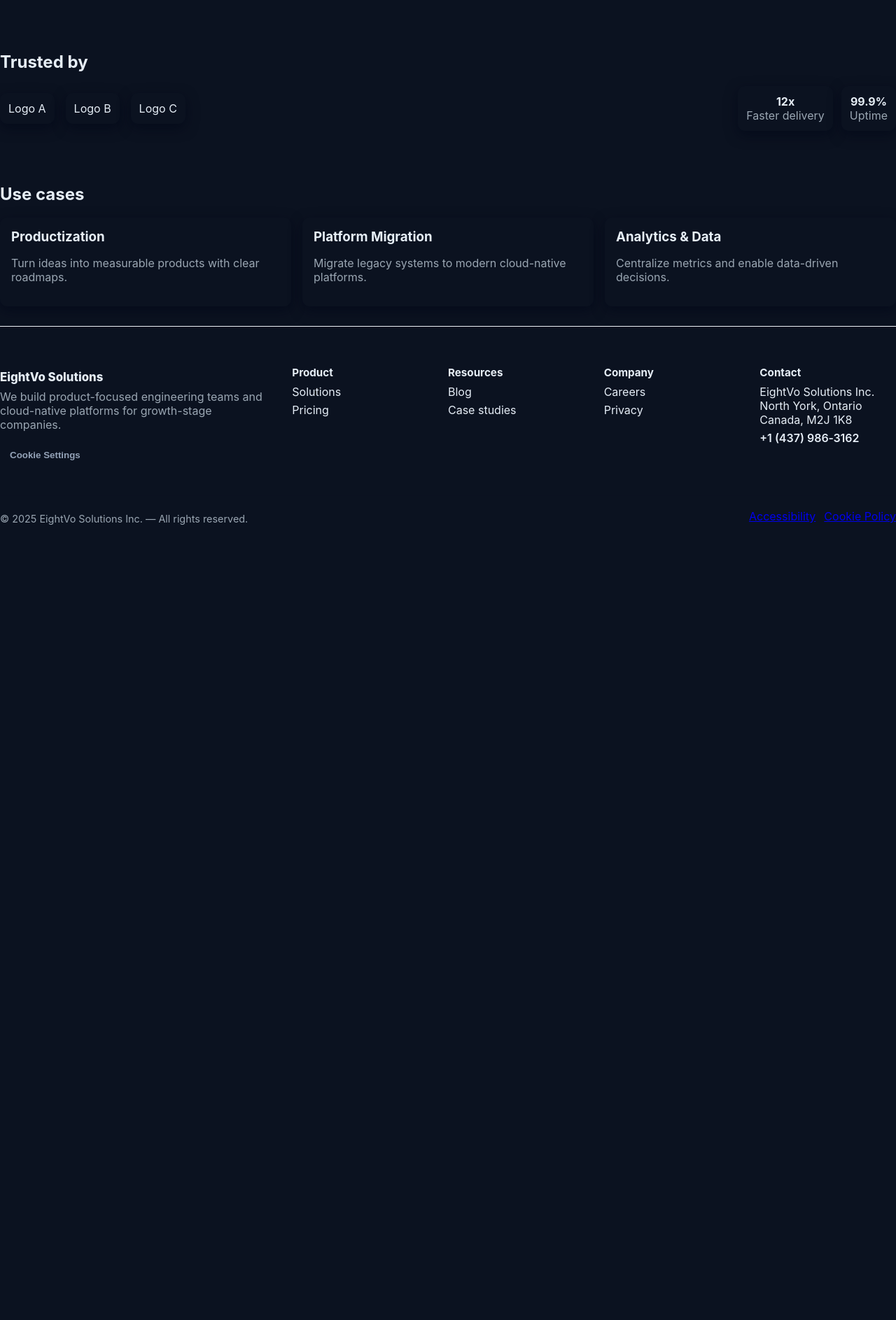
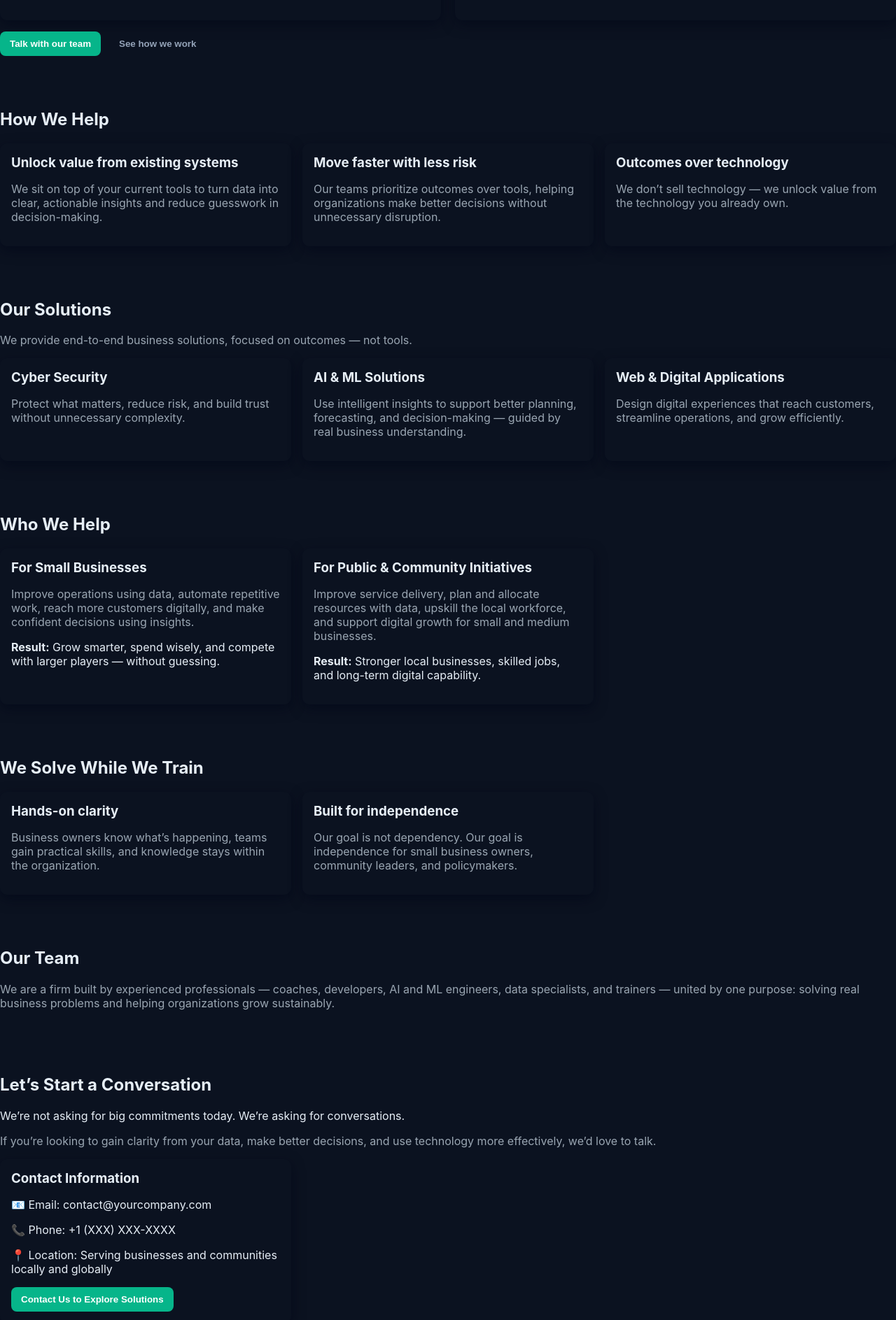
Before and after one commit to eightvosolutions-spec/EightVo-Solutions-Inc, a React (Vite) app: page / in a window 1280 px wide. Shown: the part 910-2797 px from the top of the page at 70% size. Before the commit the page ends 1700 px from the top, so only its background shows below. Built offline with nearby package versions, Linux system fonts and the light colour scheme.

Commit message:
Update home page messaging and service overview

```diff
--- a/src/pages/Home.jsx
+++ b/src/pages/Home.jsx
@@ -20,86 +20,138 @@ export default function Home(){
       <section className="hero">
         <div className="container hero-inner">
           <div style={{maxWidth:640}}>
-            <h1>Build and deliver software products and solutions that scale</h1>
-            <p>We combine product strategy, engineering, and operations to deliver measurable business outcomes. Start with an MVP and iterate rapidly.</p>
+            <h1>Helping businesses make better decisions using the technology they already have.</h1>
+            <p>Small businesses and local communities face rising costs, limited resources, and growing competition. Most know technology can help — but don’t know where to start or whom to trust.</p>
+            <p style={{fontWeight:600}}>We bring clarity.</p>
             <div className="hero-cta">
-              <button className="btn btn-primary" onClick={()=>{ const el = document.querySelector('.site-header .header-cta'); if(el) el.click(); }}>Get started</button>
-              <button className="btn btn-secondary" onClick={()=>{ const el = document.querySelector('.site-header .header-cta'); if(el) el.click(); }}>Request demo</button>
+              <button className="btn btn-primary" onClick={()=>{ const el = document.querySelector('.site-header .header-cta'); if(el) el.click(); }}>Start a Conversation</button>
+              <button className="btn btn-secondary" onClick={()=>{ const el = document.querySelector('.site-header .header-cta'); if(el) el.click(); }}>Contact Us</button>
             </div>
           </div>
           <aside style={{minWidth:260}}>
             <div className="card" style={{padding:20}}>
-              <h3 style={{marginTop:0}}>MVP in 8 weeks</h3>
-              <p className="muted">Fast, focused teams delivering production-ready products.</p>
+              <h3 style={{marginTop:0}}>Clear outcomes, not guesswork</h3>
+              <p className="muted">We work with what you already have to surface insights, reduce risk, and guide confident decisions.</p>
               <div style={{marginTop:12}}>
-                <button className="btn btn-primary" onClick={()=>{ const el = document.querySelector('.site-header .header-cta'); if(el) el.click(); }}>Start a project</button>
+                <button className="btn btn-primary" onClick={()=>{ const el = document.querySelector('.site-header .header-cta'); if(el) el.click(); }}>Start a Conversation</button>
               </div>
             </div>
           </aside>
         </div>
       </section>
 
-      <section className="section container" aria-labelledby="featured-cases">
-        <h2 id="featured-cases">Featured Case Studies</h2>
+      <section className="section container" aria-labelledby="clarity">
+        <h2 id="clarity">The Challenge Isn’t Technology — It’s Clarity</h2>
         <div className="case-grid">
           <CaseStudyCard
-            title="Platform migration for a fintech"
-            excerpt="Modernized payment pipelines and reduced latency by 60%."
+            title="Data exists, but insights don’t"
+            excerpt="Businesses already have systems, data, and tools in place. What’s missing are clear answers and confident decisions."
             image="https://images.unsplash.com/photo-1519389950473-47ba0277781c?w=1200&q=60"
-            metric="60% lower latency"
-            href="/case-studies/fintech-migration"
+            metric="Unlock hidden value"
           />
 
           <CaseStudyCard
-            title="SaaS productization for a media startup"
-            excerpt="Built an MVP and a growth roadmap; accelerated time-to-market."
+            title="Systems run, but value is hidden"
+            excerpt="We don’t replace what’s working — we make it work better by surfacing the outcomes you’re missing."
             image="https://images.unsplash.com/photo-1498050108023-c5249f4df085?w=1200&q=60&auto=format&fit=crop"
-            metric="MVP in 8 weeks"
-            href="/case-studies/media-productization"
+            metric="Clarity over complexity"
           />
         </div>
 
         <div style={{display:'flex',justifyContent:'flex-start',gap:12,marginTop:16}}>
-          <a className="btn btn-primary" href="/case-studies">See all case studies</a>
-          <button className="btn btn-ghost" onClick={()=>{ const el = document.querySelector('.site-header .header-cta'); if(el) el.click(); }}>Talk to sales</button>
+          <button className="btn btn-primary" onClick={()=>{ const el = document.querySelector('.site-header .header-cta'); if(el) el.click(); }}>Talk with our team</button>
+          <button className="btn btn-ghost" onClick={()=>{ const el = document.querySelector('.site-header .header-cta'); if(el) el.click(); }}>See how we work</button>
         </div>
       </section>
 
-      <section className="section container" aria-labelledby="trust">
-        <h2 id="trust">Trusted by</h2>
-        <div style={{display:'flex',gap:16,alignItems:'center',marginTop:12}}>
-          <div className="card" style={{padding:12}}>Logo A</div>
-          <div className="card" style={{padding:12}}>Logo B</div>
-          <div className="card" style={{padding:12}}>Logo C</div>
-          <div style={{marginLeft:'auto',display:'flex',gap:12}}>
-            <div className="card" style={{padding:12,textAlign:'center'}}>
-              <strong>12x</strong>
-              <div className="muted">Faster delivery</div>
-            </div>
-            <div className="card" style={{padding:12,textAlign:'center'}}>
-              <strong>99.9%</strong>
-              <div className="muted">Uptime</div>
-            </div>
-          </div>
+      <section className="section container" aria-labelledby="how-we-help">
+        <h2 id="how-we-help">How We Help</h2>
+        <div className="cards" style={{marginTop:12}}>
+          <article className="card">
+            <h3>Unlock value from existing systems</h3>
+            <p className="muted">We sit on top of your current tools to turn data into clear, actionable insights and reduce guesswork in decision-making.</p>
+          </article>
+          <article className="card">
+            <h3>Move faster with less risk</h3>
+            <p className="muted">Our teams prioritize outcomes over tools, helping organizations make better decisions without unnecessary disruption.</p>
+          </article>
+          <article className="card">
+            <h3>Outcomes over technology</h3>
+            <p className="muted">We don’t sell technology — we unlock value from the technology you already own.</p>
+          </article>
         </div>
       </section>
 
       <section className="section container">
-        <h2>Use cases</h2>
+        <h2>Our Solutions</h2>
+        <p className="muted">We provide end-to-end business solutions, focused on outcomes — not tools.</p>
         <div className="cards" style={{marginTop:12}}>
           <article className="card">
-            <h3>Productization</h3>
-            <p className="muted">Turn ideas into measurable products with clear roadmaps.</p>
+            <h3>Cyber Security</h3>
+            <p className="muted">Protect what matters, reduce risk, and build trust without unnecessary complexity.</p>
           </article>
           <article className="card">
-            <h3>Platform Migration</h3>
-            <p className="muted">Migrate legacy systems to modern cloud-native platforms.</p>
+            <h3>AI &amp; ML Solutions</h3>
+            <p className="muted">Use intelligent insights to support better planning, forecasting, and decision-making — guided by real business understanding.</p>
           </article>
           <article className="card">
-            <h3>Analytics & Data</h3>
-            <p className="muted">Centralize metrics and enable data-driven decisions.</p>
+            <h3>Web &amp; Digital Applications</h3>
+            <p className="muted">Design digital experiences that reach customers, streamline operations, and grow efficiently.</p>
           </article>
         </div>
+      </section>
+
+      <section className="section container">
+        <h2>Who We Help</h2>
+        <div className="cards" style={{marginTop:12}}>
+          <article className="card">
+            <h3>For Small Businesses</h3>
+            <p className="muted">Improve operations using data, automate repetitive work, reach more customers digitally, and make confident decisions using insights.</p>
+            <p><strong>Result:</strong> Grow smarter, spend wisely, and compete with larger players — without guessing.</p>
+          </article>
+          <article className="card">
+            <h3>For Public &amp; Community Initiatives</h3>
+            <p className="muted">Improve service delivery, plan and allocate resources with data, upskill the local workforce, and support digital growth for small and medium businesses.</p>
+            <p><strong>Result:</strong> Stronger local businesses, skilled jobs, and long-term digital capability.</p>
+          </article>
+        </div>
+      </section>
+
+      <section className="section container">
+        <h2>We Solve While We Train</h2>
+        <div className="cards" style={{marginTop:12}}>
+          <article className="card">
+            <h3>Hands-on clarity</h3>
+            <p className="muted">Business owners know what’s happening, teams gain practical skills, and knowledge stays within the organization.</p>
+          </article>
+          <article className="card">
+            <h3>Built for independence</h3>
+            <p className="muted">Our goal is not dependency. Our goal is independence for small business owners, community leaders, and policymakers.</p>
+          </article>
+        </div>
+      </section>
+
+      <section className="section container">
+        <h2>Our Team</h2>
+        <p className="muted">We are a firm built by experienced professionals — coaches, developers, AI and ML engineers, data specialists, and trainers — united by one purpose: solving real business problems and helping organizations grow sustainably.</p>
+      </section>
+
+      <section className="section container" aria-labelledby="contact-cta">
+        <h2 id="contact-cta">Let’s Start a Conversation</h2>
+        <p>We’re not asking for big commitments today. We’re asking for conversations.</p>
+        <p className="muted">If you’re looking to gain clarity from your data, make better decisions, and use technology more effectively, we’d love to talk.</p>
+        <div className="cards" style={{marginTop:12}}>
+          <article className="card">
+            <h3>Contact Information</h3>
+            <p>📧 Email: contact@yourcompany.com</p>
+            <p>📞 Phone: +1 (XXX) XXX-XXXX</p>
+            <p>📍 Location: Serving businesses and communities locally and globally</p>
+            <div style={{marginTop:12}}>
+              <button className="btn btn-primary" onClick={()=>{ const el = document.querySelector('.site-header .header-cta'); if(el) el.click(); }}>Contact Us to Explore Solutions</button>
+            </div>
+          </article>
+        </div>
+        <p style={{marginTop:16,fontWeight:600}}>“We don’t replace what’s working — we make it work better.”</p>
       </section>
 
       {/* Contact section removed — contact details live in the footer and header slide-over */}
```
